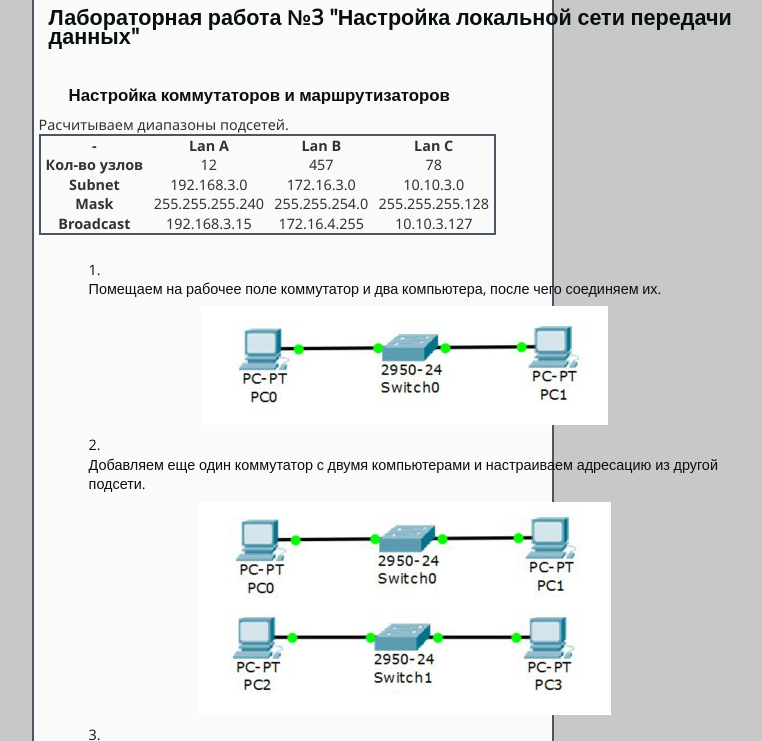
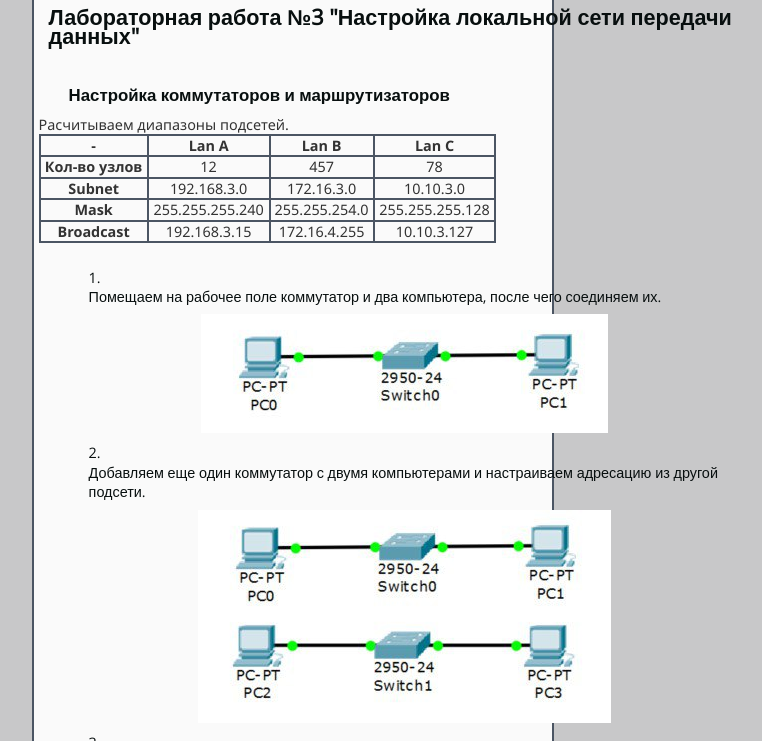
Before and after one commit to arzhannikovdmitry/arzhannikovdmitry.github.io, a plain HTML site: page index.html in a window 1280 px wide. Shown: the part 3386-4127 px from the top of the page, without its empty margins (347-1109 px from the left). Drawn offline with nearby package versions, Linux system fonts and the light colour scheme.

Commit message:
Update style.css

```diff
--- a/style.css
+++ b/style.css
@@ -24,6 +24,7 @@ table
     text-align: center;
     border-collapse: collapse;
 }
+th, td {border: 2px solid #4B5563;}
 
 hr {
 
```
